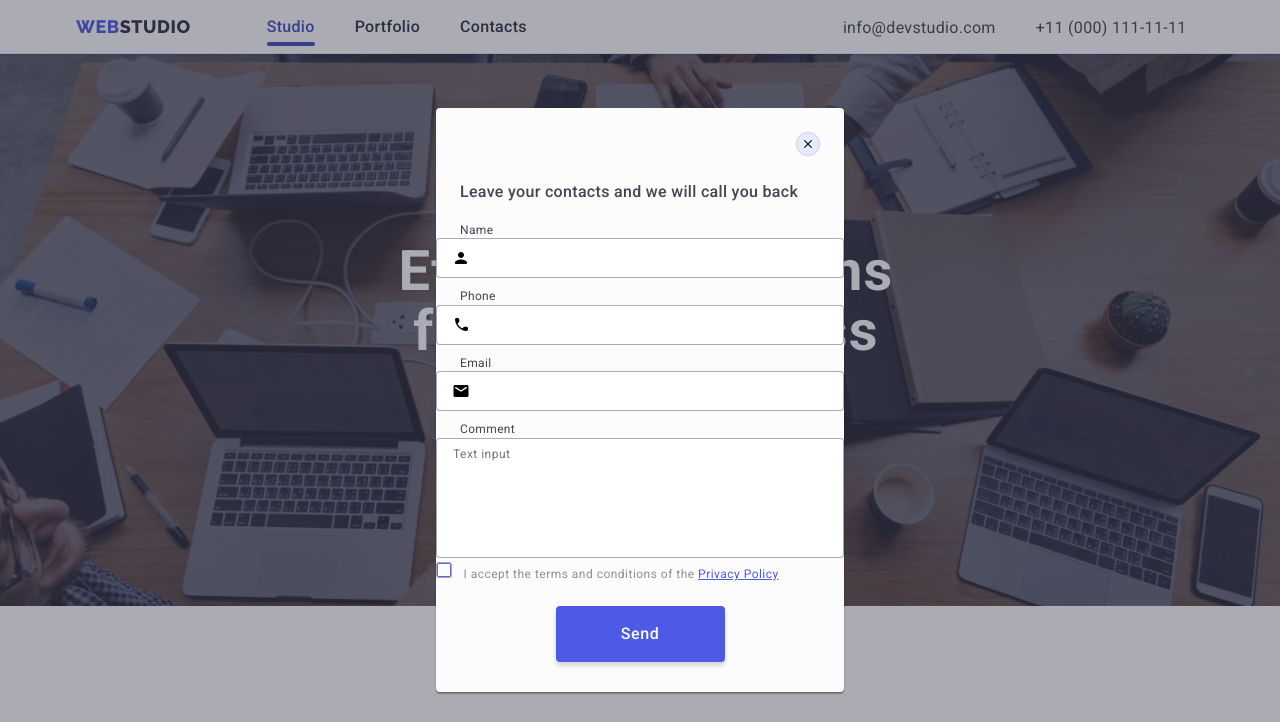
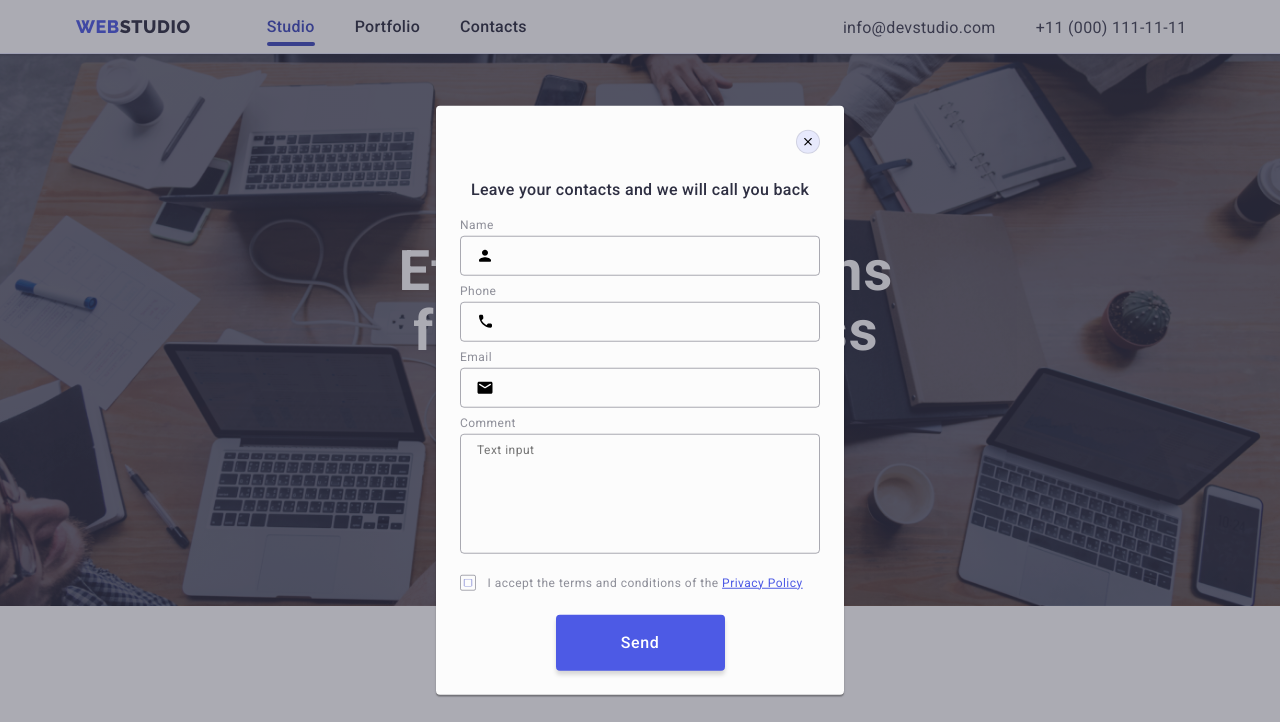
Before and after one commit to Ficefi/goit-markup-hw-05, a plain HTML site: page index.html in a window 1280 px wide. Both pictures are taken after a click on the button "Order Service". Shown: the top 722 px of the page. Drawn offline with nearby package versions, Linux system fonts and the light colour scheme.

Commit message:
final commit

```diff
--- a/css/styles.css
+++ b/css/styles.css
@@ -513,11 +513,11 @@ p {
   letter-spacing: 0.04em;
   padding-left: 16px;
 
-  color: var(--WHITE);
+  color: #ffffff;
   border-radius: 4px;
   border: 1px solid var(--white, #fff);
   background-color: transparent;
-  filter: drop-shadow(0px 4px 4px rgba(0, 0, 0, 0.15));
+  box-shadow: 0px 4px 4px 0px rgba(0, 0, 0, 0.15);
 }
 
 .footer-input::placeholder {
@@ -567,6 +567,7 @@ p {
   pointer-events: none;
 }
 .modal-window {
+  padding: 72px 24px 24px 24px;
   position: absolute;
   top: 50%;
   left: 50%;
@@ -619,9 +620,9 @@ p {
   font-weight: 500;
   line-height: 1.5;
   letter-spacing: 0.02em;
-  margin-top: 72px;
   margin-bottom: 16px;
-  padding: 0 24px;
+  color: var(--navy);
+  text-align: center;
 }
 .modal-label {
   font-family: Roboto;
@@ -629,8 +630,10 @@ p {
   font-style: normal;
   font-weight: 400;
   line-height: 1.17;
-  letter-spacing: 0.03em;
-  margin: 0 24px;
+  letter-spacing: 0.04em;
+  margin-bottom: 4px;
+  display: block;
+  color: var(--lightslate);
 }
 .modal-input {
   border-radius: 4px;
@@ -639,7 +642,8 @@ p {
   height: 40px;
   padding-left: 38px;
   outline: transparent;
-  transition: background-color 250ms cubic-bezier(0.4, 0, 0.2, 1);
+  background-color: transparent;
+  transition: border-color 250ms cubic-bezier(0.4, 0, 0.2, 1);
 }
 .modal-input:focus + .modal-input::placeholder {
   color: transparent;
@@ -658,11 +662,19 @@ p {
 
   transition: fill 250ms cubic-bezier(0.4, 0, 0.2, 1);
 }
+.textarea-item {
+  margin-bottom: 16px;
+}
 .modal-textarea {
+  color: rgba(46, 47, 66, 0.4);
+  font-size: 12px;
+  line-height: 1.17;
+  letter-spacing: 0.04em;
   width: 100%;
   height: 120px;
   padding: 8px 16px;
   resize: none;
+  background-color: transparent;
   border-radius: 4px;
   border: 1px solid rgba(46, 47, 66, 0.4);
   outline: transparent;
@@ -687,6 +699,8 @@ p {
   font-size: 12px;
   line-height: 1.17;
   letter-spacing: 0.04em;
+  display: block;
+  border: none;
 }
 
 .label-span {
--- a/index.html
+++ b/index.html
@@ -462,37 +462,53 @@
         </p>
         <form>
           <div class="modal-item">
-            <label class="modal-label">Name</label>
+            <label class="modal-label" for="user-name">Name</label>
             <div class="input-item">
-              <input type="text" name="name-input" class="modal-input" />
+              <input
+                id="user-name"
+                type="text"
+                name="user-name"
+                class="modal-input"
+              />
               <svg class="input-svg" width="18" height="24">
-                <use href="/images/icons.svg#icon-person"></use>
+                <use href="./images/icons.svg#icon-person"></use>
               </svg>
             </div>
           </div>
           <div class="modal-item">
-            <label class="modal-label"> Phone </label>
+            <label class="modal-label" for="user-phone"> Phone </label>
             <div class="input-item">
-              <input type="tel" name="phone-input" class="modal-input" />
+              <input
+                id="user-phone"
+                type="tel"
+                name="user-phone"
+                class="modal-input"
+              />
               <svg class="input-svg" width="18" height="24">
-                <use href="/images/icons.svg#icon-phone"></use>
+                <use href="./images/icons.svg#icon-phone"></use>
               </svg>
             </div>
           </div>
           <div class="modal-item">
-            <label class="modal-label"> Email </label>
+            <label class="modal-label" for="user-email"> Email </label>
             <div class="input-item">
-              <input type="email" name="email-input" class="modal-input" />
+              <input
+                id="user-email"
+                type="email"
+                name="user-email"
+                class="modal-input"
+              />
               <svg class="input-svg" width="18" height="24">
-                <use href="/images/icons.svg#icon-email"></use>
+                <use href="./images/icons.svg#icon-email"></use>
               </svg>
             </div>
           </div>
           <div class="textarea-item">
-            <label class="modal-label">Comment</label>
+            <label class="modal-label" for="user-comment">Comment</label>
             <textarea
+              id="user_comment"
               class="modal-textarea"
-              name="textarea"
+              name="user-comment"
               placeholder="Text input"
             ></textarea>
           </div>
@@ -501,12 +517,12 @@
               class="checkbox-input visually-hidden"
               id="user-privacy"
               type="checkbox"
-              name="user_privacy"
+              name="user-privacy"
               value="true"
             />
             <label class="checkbox-label" for="user-privacy">
               <span class="label-span">
-                <svg class="checkbox-icon" width="16" height="16">
+                <svg class="checkbox-icon" width="10" height="8">
                   <use href="./images/icons.svg#icon-property"></use>
                 </svg>
               </span>
```
